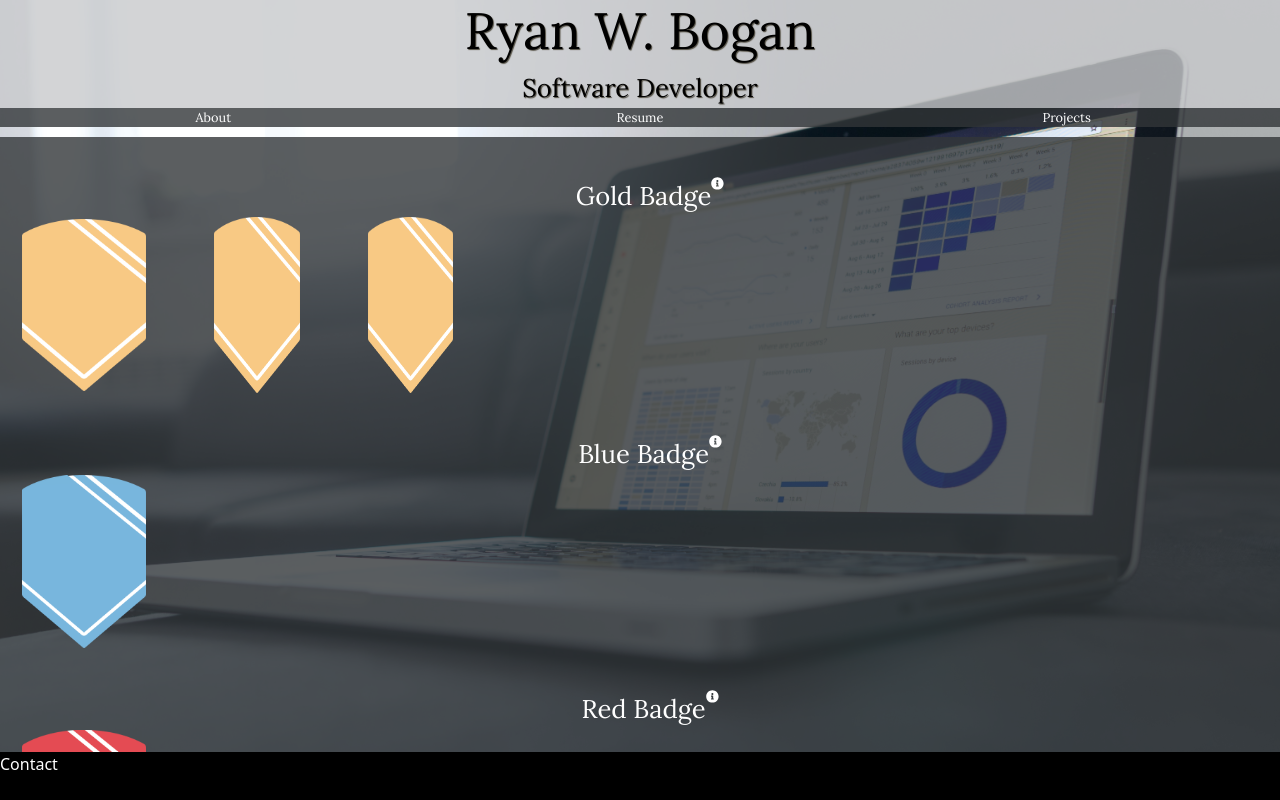
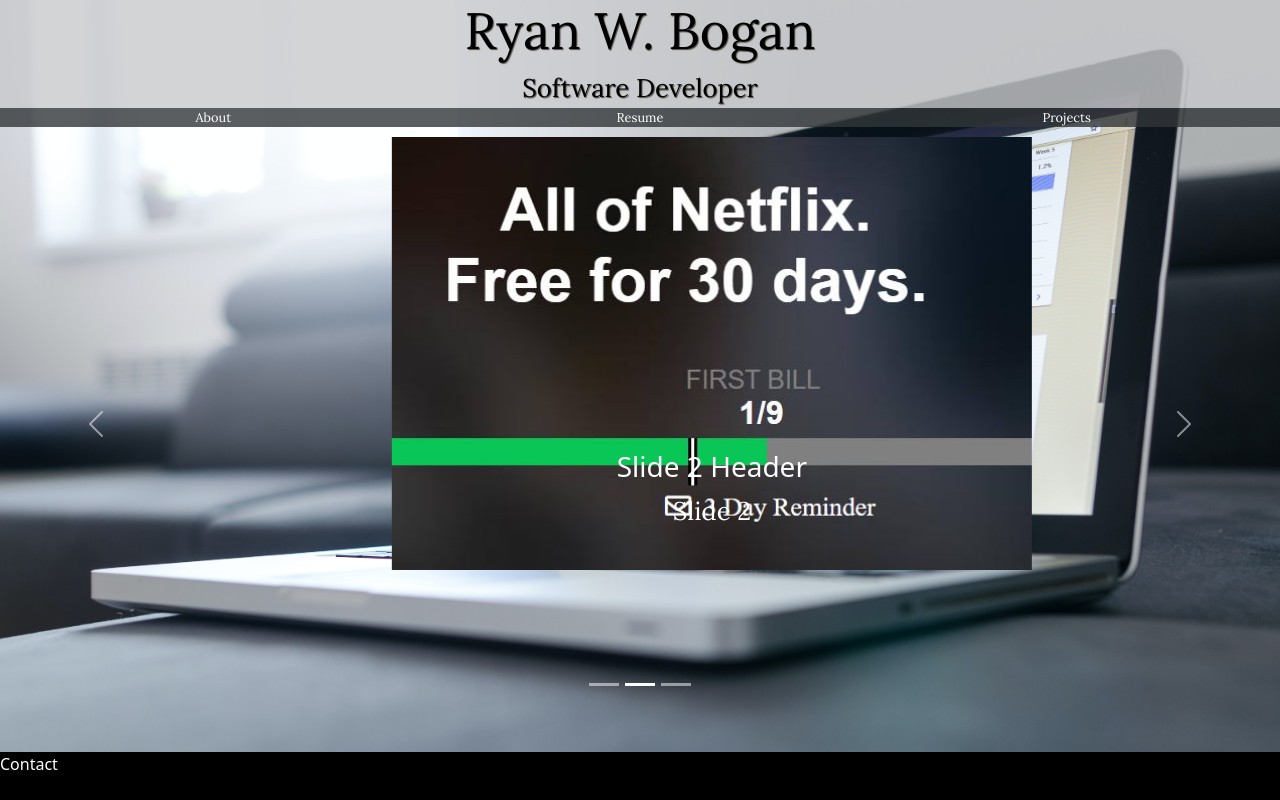
Before and after one commit to rwbogan87/React-Portfolio, a React (Create React App) app: page /Projects in a window 1280 px wide. Built offline with nearby package versions, Linux system fonts and the light colour scheme.

Commit message:
removed badge display idea, added carousel and basic img imports

```diff
--- a/src/Components/Layout/About.js
+++ b/src/Components/Layout/About.js
@@ -23,4 +23,4 @@
   );
 }
 
-export { AboutComponent, AboutString }    ;
+export { AboutComponent, AboutString };
--- a/src/Components/Project/project.js
+++ b/src/Components/Project/project.js
@@ -1,4 +1,27 @@
-function Project() {
+import Pokemon from '../../Assets/pokemon.jpg'
+import Netflix from '../../Assets/Netflix.jpg'
+const projectsArray = [
+  {
+    src: Pokemon,
+    altText: 'Slide 1',
+    caption: 'Slide 1',
+    header: 'Slide 1 Header'
+  },
+  {
+    src: Netflix,
+    altText: 'Slide 2',
+    caption: 'Slide 2',
+    header: 'Slide 2 Header'
+  },
+  {
+    src: '',
+    altText: 'Slide 3',
+    caption: 'Slide 3',
+    header: 'Slide 3 Header'
+  }
+];
+
+function Projects() {
     return (
       <div className="Project">
         Project
@@ -6,4 +29,4 @@
     );
   }
 
-  export default Project;
+  export { Projects, projectsArray };
--- a/src/Components/Project/projectView.js
+++ b/src/Components/Project/projectView.js
@@ -1,92 +1,100 @@
 import { useState } from 'react'
-import Project from './project';
 import '../../Styling/ProjectView.css'
-import goldBadge from '../../Assets/badge-yellow.png';
-import blueBadge from '../../Assets/badge-blue.png';
-import redBadge from '../../Assets/badge-red.png';
-
-import { FontAwesomeIcon } from '@fortawesome/react-fontawesome'
-import { faInfoCircle } from '@fortawesome/free-solid-svg-icons'
-import { Tooltip } from 'reactstrap';
+import { Projects, projectsArray } from './project';
+// import goldBadge from '../../Assets/badge-yellow.png';
+// import blueBadge from '../../Assets/badge-blue.png';
+// import redBadge from '../../Assets/badge-red.png';
+// import { FontAwesomeIcon } from '@fortawesome/react-fontawesome'
+// import { faInfoCircle } from '@fortawesome/free-solid-svg-icons'
+// import { Tooltip } from 'reactstrap';
+import { UncontrolledCarousel } from 'reactstrap';
 
 const ProjectString = 'Projects'
 
 function ProjectComponent() {
-  const [goldOpen, setGoldOpen] = useState(false);
-  const [blueOpen, setBlueOpen] = useState(false);
-  const [redOpen, setRedOpen] = useState(false);
-
-  const toggleGoldTip = () => {
-    setGoldOpen(!goldOpen)
-  }
-  const toggleBlueTip = () => {
-    setBlueOpen(!blueOpen)
-  }
-  const toggleRedTip = () => {
-    setRedOpen(!redOpen)
-  }
-
-  return (
-    <div className="ProjectComponent">
-      {/* <h2 style={{
-              color: 'rgba(200, 202, 204, 0.8)'
-        }}>My Projects (click each to expand)</h2> */}
-      <div className="badgeDiv">
-        <div className="badgeTitleDiv">
-          <p>Gold Badge</p>
-          <FontAwesomeIcon
-            icon={faInfoCircle}
-            id="goldTip"
-            className="faIcon"
-          // onMouseEnter={() => setToolTipOpen(true)}
-          // onMouseLeave={() => setToolTipOpen(false)}
-          />
-          <Tooltip placement="right" isOpen={goldOpen} target="goldTip" toggle={toggleGoldTip}>
-            <p className="tipText">Fundamental badge focused on HTML, CSS, core JS and basic API manipulation.</p>
-          </Tooltip>
-        </div>
-        <div className="badgeProjectShieldDiv">
-        <img src={goldBadge} className="bigShield"></img>
-        <img src={goldBadge} className="smallShield"></img>
-        <img src={goldBadge} className="smallShield"></img>
-        </div>
-      </div>
-
-      <div className="badgeDiv">
-        <div className="badgeTitleDiv">
-          <p>Blue Badge</p>
-          <FontAwesomeIcon
-            icon={faInfoCircle}
-            id="blueTip"
-            className="faIcon"
-          // onMouseEnter={() => setToolTipOpen(true)}
-          // onMouseLeave={() => setToolTipOpen(false)}
-          />
-          <Tooltip placement="right" isOpen={blueOpen} target="blueTip" toggle={toggleBlueTip}>
-            <p className="tipText">React-based badge focused on full-stack deployment, use of postgreSQL, Sequelize, and full CRUD implementation.</p>
-          </Tooltip>
-        </div>
-        <img src={blueBadge} className="bigShield"></img>
-      </div>
-
-      <div className="badgeDiv">
-        <div className="badgeTitleDiv">
-          <p>Red Badge</p>
-          <FontAwesomeIcon
-            icon={faInfoCircle}
-            id="redTip"
-            className="faIcon"
-          // onMouseEnter={() => setToolTipOpen(true)}
-          // onMouseLeave={() => setToolTipOpen(false)}
-          />
-          <Tooltip placement="right" isOpen={redOpen} target="redTip" toggle={toggleRedTip}>
-            <p className="tipText">Team-centered badge focused on adding typescript.  Full CRUD with database associations and admin priveleges/viewport *deprecated due to use of Multer for image handling*</p>
-          </Tooltip>
-        </div>
-        <img src={redBadge} className="bigShield"></img>
-      </div>
-    </div>
-  );
+  return(
+      <UncontrolledCarousel items={projectsArray} />
+  )
 }
 
+
+// ! setup for using badges... switching to different display
+// function ProjectComponent() {
+//   const [goldOpen, setGoldOpen] = useState(false);
+//   const [blueOpen, setBlueOpen] = useState(false);
+//   const [redOpen, setRedOpen] = useState(false);
+
+//   const toggleGoldTip = () => {
+//     setGoldOpen(!goldOpen)
+//   }
+//   const toggleBlueTip = () => {
+//     setBlueOpen(!blueOpen)
+//   }
+//   const toggleRedTip = () => {
+//     setRedOpen(!redOpen)
+//   }
+
+//   return (
+//     <div className="ProjectComponent">
+//       {/* <h2 style={{
+//               color: 'rgba(200, 202, 204, 0.8)'
+//         }}>My Projects (click each to expand)</h2> */}
+//       <div className="badgeDiv">
+//         <div className="badgeTitleDiv">
+//           <p>Gold Badge</p>
+//           <FontAwesomeIcon
+//             icon={faInfoCircle}
+//             id="goldTip"
+//             className="faIcon"
+//           // onMouseEnter={() => setToolTipOpen(true)}
+//           // onMouseLeave={() => setToolTipOpen(false)}
+//           />
+//           <Tooltip placement="right" isOpen={goldOpen} target="goldTip" toggle={toggleGoldTip}>
+//             <p className="tipText">Fundamental badge focused on HTML, CSS, core JS and basic API manipulation.</p>
+//           </Tooltip>
+//         </div>
+//         <div className="badgeProjectShieldDiv">
+//         <img src={goldBadge} className="bigShield"></img>
+//         <img src={goldBadge} className="smallShield"></img>
+//         <img src={goldBadge} className="smallShield"></img>
+//         </div>
+//       </div>
+
+//       <div className="badgeDiv">
+//         <div className="badgeTitleDiv">
+//           <p>Blue Badge</p>
+//           <FontAwesomeIcon
+//             icon={faInfoCircle}
+//             id="blueTip"
+//             className="faIcon"
+//           // onMouseEnter={() => setToolTipOpen(true)}
+//           // onMouseLeave={() => setToolTipOpen(false)}
+//           />
+//           <Tooltip placement="right" isOpen={blueOpen} target="blueTip" toggle={toggleBlueTip}>
+//             <p className="tipText">React-based badge focused on full-stack deployment, use of postgreSQL, Sequelize, and full CRUD implementation.</p>
+//           </Tooltip>
+//         </div>
+//         <img src={blueBadge} className="bigShield"></img>
+//       </div>
+
+//       <div className="badgeDiv">
+//         <div className="badgeTitleDiv">
+//           <p>Red Badge</p>
+//           <FontAwesomeIcon
+//             icon={faInfoCircle}
+//             id="redTip"
+//             className="faIcon"
+//           // onMouseEnter={() => setToolTipOpen(true)}
+//           // onMouseLeave={() => setToolTipOpen(false)}
+//           />
+//           <Tooltip placement="right" isOpen={redOpen} target="redTip" toggle={toggleRedTip}>
+//             <p className="tipText">Team-centered badge focused on adding typescript.  Full CRUD with database associations and admin priveleges/viewport *deprecated due to use of Multer for image handling*</p>
+//           </Tooltip>
+//         </div>
+//         <img src={redBadge} className="bigShield"></img>
+//       </div>
+//     </div>
+//   );
+// }
+
 export { ProjectComponent, ProjectString };
--- a/src/Styling/ProjectView.css
+++ b/src/Styling/ProjectView.css
@@ -13,18 +13,21 @@
 }
 .smallShield {
     width: 7vw;
-    height: 14vw;
     border: 2px solid transparent;
     margin-bottom: 5vh;
     margin-right: 5vw;
     box-sizing: border-box;
 }
 
+.smallShield:hover {
+    display: none;
+}
+
 .bigShield:hover {
     cursor: pointer;
     border: 2px solid white;
 }
-.ProjectComponent {
+/* .ProjectComponent {
     display: flex;
     flex-direction: column;
     background: rgba(50, 54, 57, 0.8);
@@ -32,6 +35,20 @@
     padding-left: 20px;
     padding-top: 40px;
     padding-bottom: 20px;
+} */
+.carousel-item img:active {
+    height: 100px;
+    width: 50px !important;
+}
+
+.w-100 {
+    width: 50%!important;
+    left: auto;
+    right: auto;
+}
+
+.d-block {
+    display: inline!important;
 }
 
 .badgeDiv {
@@ -39,7 +56,7 @@
     flex-direction: column;
 }
 
-.badgeTitleDiv {
+/* .badgeTitleDiv {
     justify-content: center;
     display: flex;
     flex-direction: row;
@@ -49,7 +66,7 @@
     display: flex;
     flex-direction: row;
     align-items: center;
-}
+} */
 
 p {
     font-size: 2vw;
```
Also changed, not shown: src/Assets/legitimate.JPG (added).
